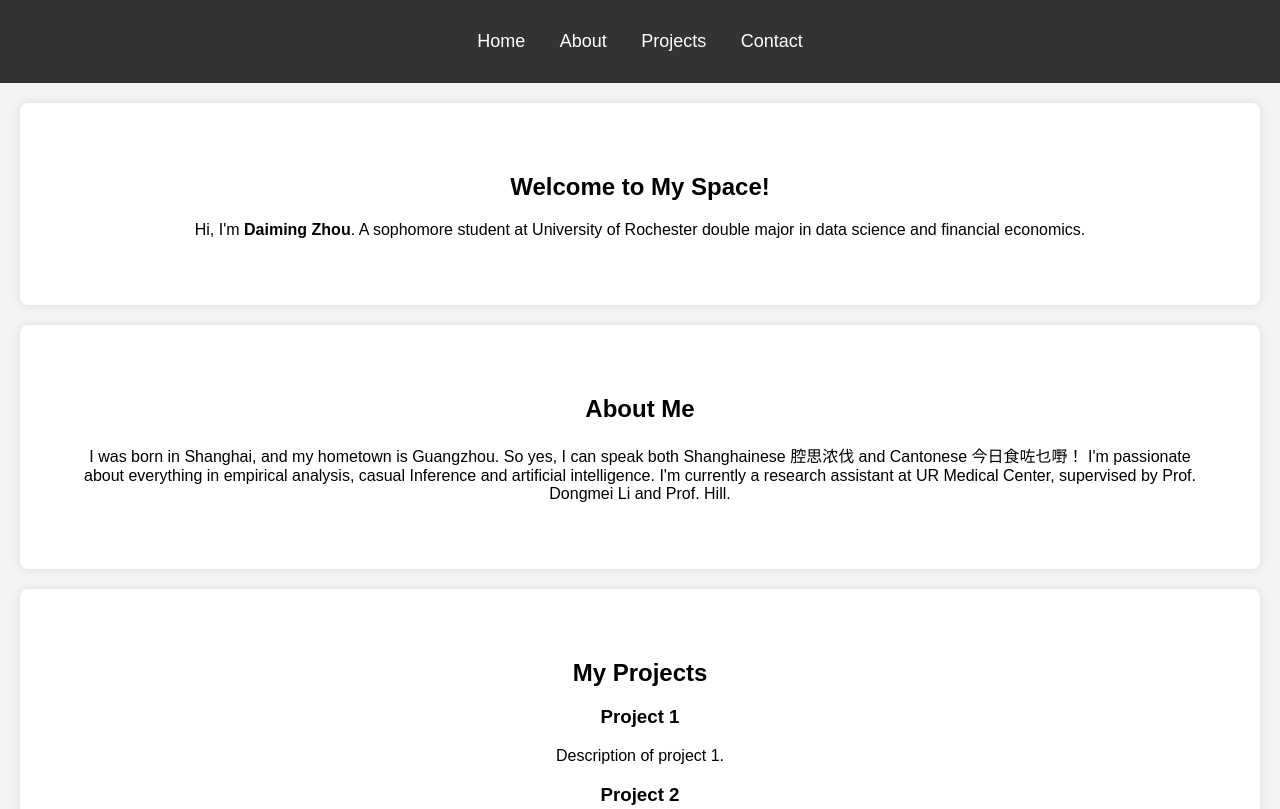
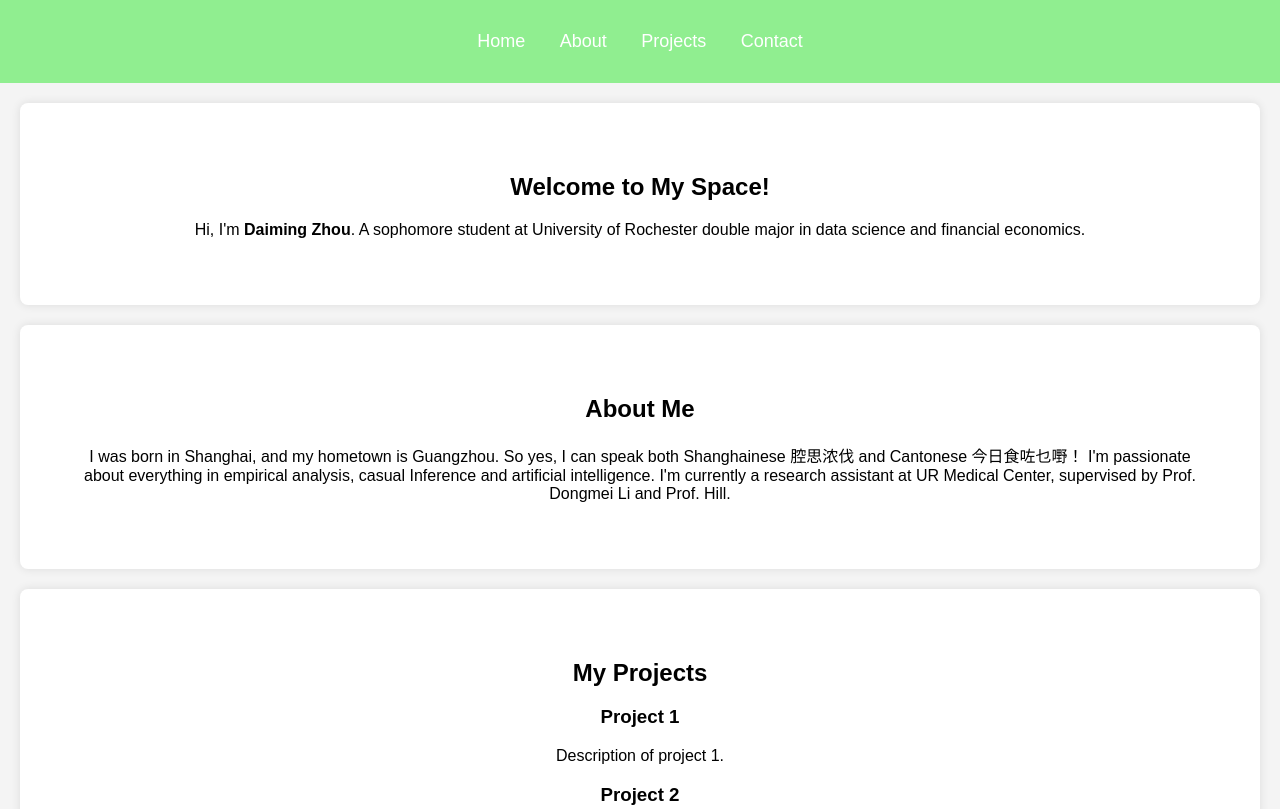
Before and after one commit to DennisChow0403/DennisChow0403.github.io, a plain HTML site: page index.html in a window 1280 px wide. Shown: the top 809 px of the page. Drawn offline with Linux system fonts and the light colour scheme.

Commit message:
Update styles.css
Header to light green

```diff
--- a/styles.css
+++ b/styles.css
@@ -9,7 +9,7 @@ body {
 }
 
 header {
-    background: #333;
+    background: lightgreen;
     padding: 15px 0;
     color: white;
 }
```
